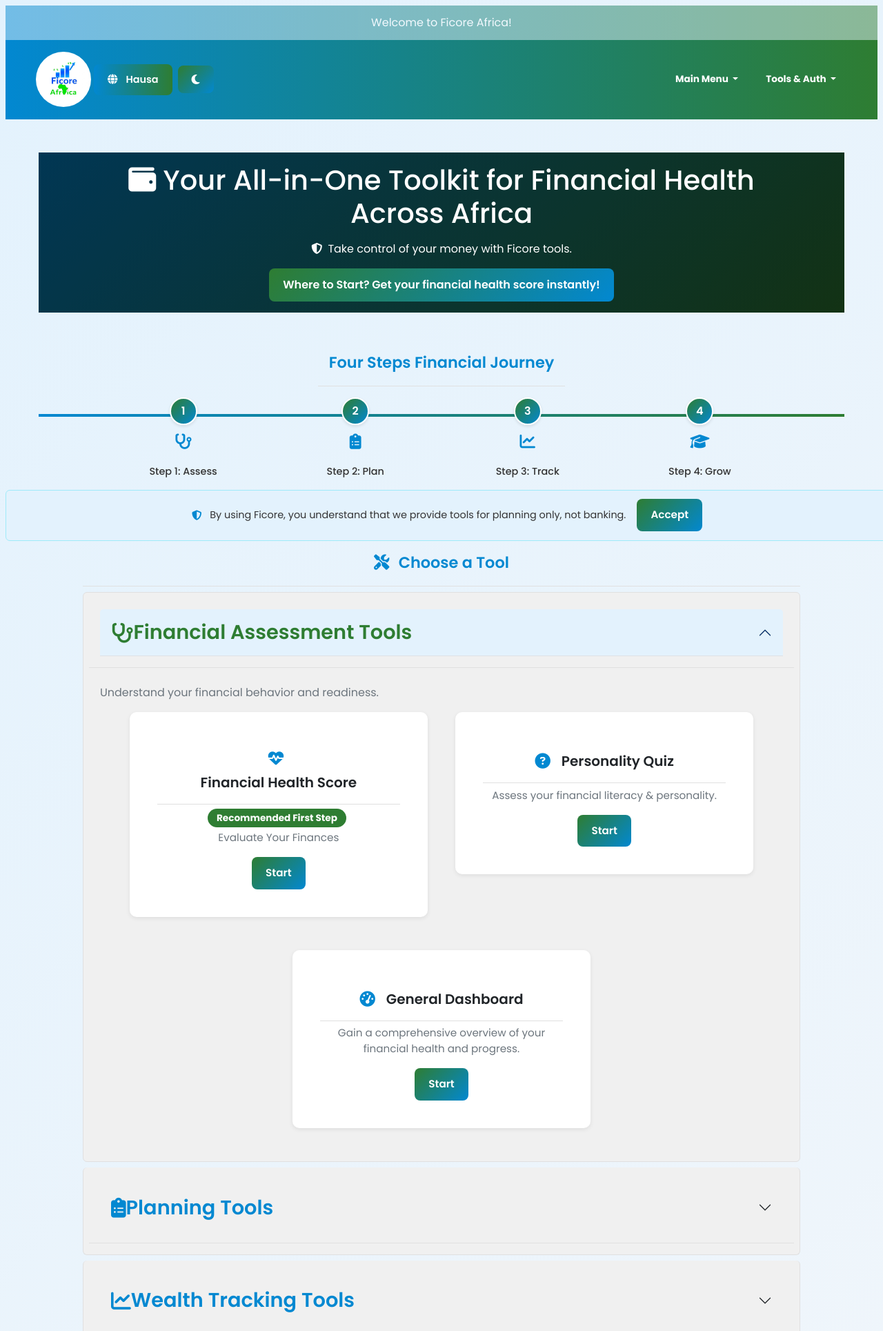
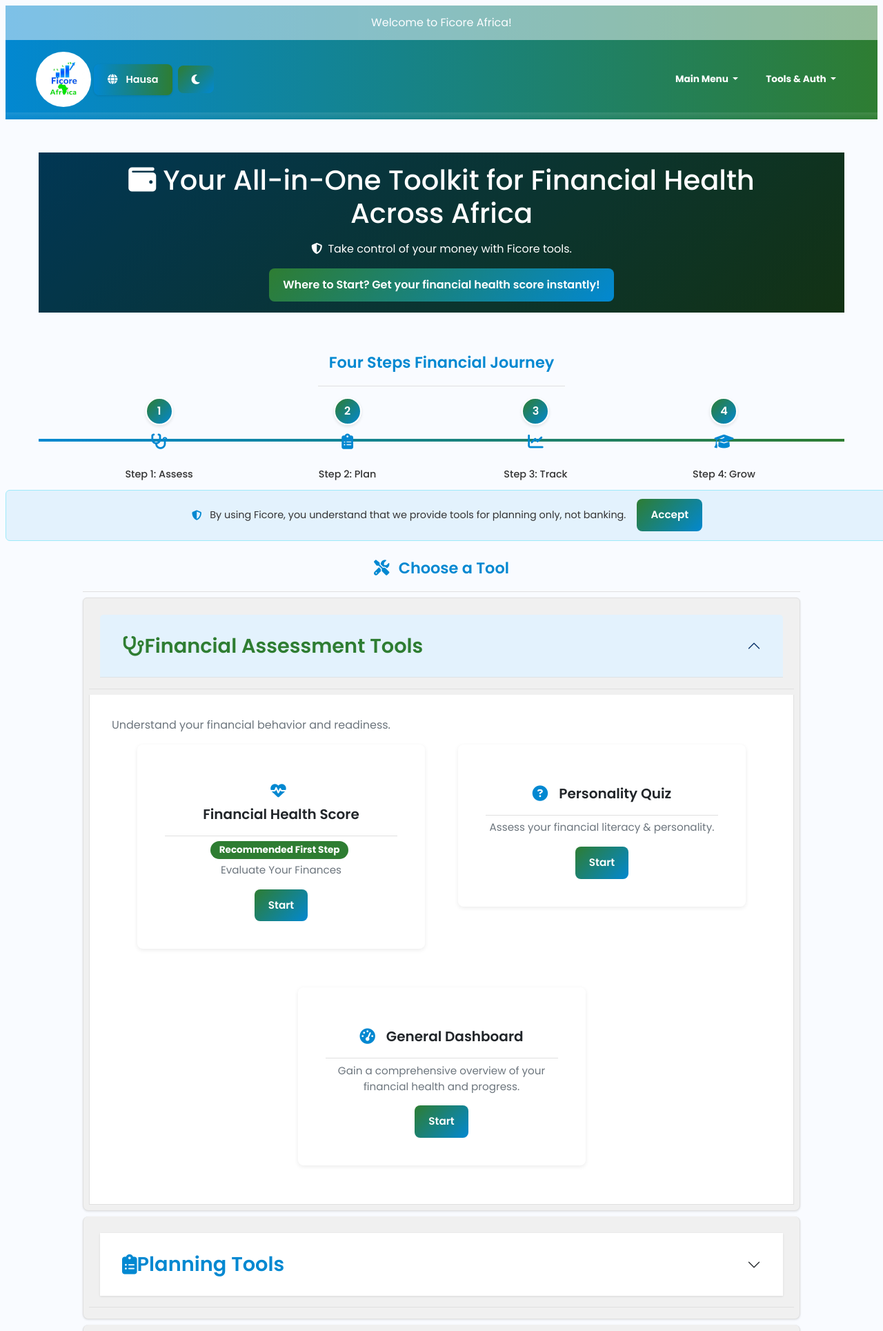
Before and after one commit to ficore-africa/FICORE-TOOLS-SUITE, a Flask app: page / in a window 1280 px wide. Shown: the top 1929 px of the page at 69% size. Run offline with Flask 3, Linux system fonts and the light colour scheme; some libraries are stand-ins or nearby versions.

Commit message:
Update styles.css

```diff
--- a/static/css/styles.css
+++ b/static/css/styles.css
@@ -1,7 +1,7 @@
 /* Define CSS Custom Properties for Colors */
 :root {
     /* Light Mode Colors */
-    --background-gradient: linear-gradient(135deg, #E3F2FD, #F5F7FA);
+    --background-gradient: #f9fbff; /* Soft blue site-wide background */
     --text-color: #333;
     --navbar-gradient: linear-gradient(90deg, #0288D1, #2E7D32);
     --header-message-gradient: linear-gradient(90deg, #0288D1, #2E7D32);
@@ -28,11 +28,11 @@
     --tool-group-border: #e0e0e0;
     --group-title: #0288D1;
     --group-subtext: #6c757d;
-    --accordion-button-bg: #f0f0f0;
+    --accordion-button-bg: #ffffff; /* Clean white for accordion cards */
     --accordion-button-bg-hover: #E3F2FD;
     --accordion-button-text: #0288D1;
     --accordion-button-text-hover: #2E7D32;
-    --accordion-border: #e0e0e0;
+    --accordion-border: #e0e0e0; /* Light border for accordion */
     --tool-header-bg: #f8f9fa;
     --tool-header-border: #ddd;
     --tool-title-gradient: linear-gradient(90deg, #2E7D32, #0288D1);
@@ -204,6 +204,18 @@ body {
     align-items: center;
     justify-content: space-between;
     padding: 0.5rem 1rem;
+    position: relative;
+}
+
+.navbar::after {
+    content: '';
+    position: absolute;
+    bottom: 0;
+    left: 0;
+    right: 0;
+    height: 10px;
+    background: linear-gradient(to bottom, rgba(255, 255, 255, 0.1), transparent);
+    pointer-events: none;
 }
 
 .navbar-brand {
@@ -496,10 +511,10 @@ body {
 /* Card */
 .card {
     background: #FFFFFF;
-    border-radius: 10px;
+    border-radius: 8px;
     box-shadow: 0 2px 6px rgba(0, 0, 0, 0.08);
     margin-bottom: 0.8rem;
-    border: 2px solid var(--card-border);
+    border: 1px solid var(--card-border);
     opacity: 0;
     transform: translateY(20px);
     animation: slideIn 0.5s forwards;
@@ -510,7 +525,7 @@ body {
 }
 
 .card.custom-card {
-    border-radius: 10px;
+    border-radius: 8px;
     border: none;
     box-shadow: 0 2px 6px rgba(0,0,0,0.08);
 }
@@ -521,6 +536,8 @@ body {
     max-width: none;
     margin: 0.5rem 0;
     padding: 1rem;
+    box-shadow: 0 2px 6px rgba(0, 0, 0, 0.08);
+    border-radius: 8px;
 }
 
 .card-body {
@@ -589,13 +621,14 @@ body {
     height: 4px;
     background: var(--journey-line-gradient-horizontal);
     z-index: 0;
+    margin-top: 2rem; /* Lowered to avoid text overlap */
 }
 
 .journey-steps {
     display: flex;
     flex-direction: row;
     flex-wrap: wrap;
-    gap: 1rem;
+    gap: 1.5rem;
     position: relative;
     width: 100%;
     max-width: 100%;
@@ -675,11 +708,15 @@ body {
 
 /* Step content (icon and text) */
 .journey-step p {
-    margin: 0.5rem 0 0;
+    margin: 0.75rem 0 0; /* Increased margin-top for balance */
     text-wrap: balance;
     white-space: normal;
     position: relative;
     z-index: 3;
+}
+
+.journey-step p strong {
+    font-weight: 600; /* Emphasize "Step X:" */
 }
 
 /* Tool Group */
@@ -703,7 +740,7 @@ body {
     display: flex;
     align-items: center;
     gap: 0.5rem;
-    color: var(--group-title);
+    color: #212529;
 }
 
 .group-subtext {
@@ -715,7 +752,7 @@ body {
 .tools-grid {
     display: flex;
     flex-direction: column;
-    gap: 0.8rem;
+    gap: 1.5rem; /* Consistent spacing */
 }
 
 /* Accordion */
@@ -725,8 +762,9 @@ body {
     color: var(--accordion-button-text);
     background-color: var(--accordion-button-bg);
     border: none;
-    padding: 0.8rem 1rem;
+    padding: 1.2rem 1.5rem; /* Increased padding */
     transition: background 0.3s ease, color 0.3s ease;
+    box-shadow: 0 1px 3px rgba(0, 0, 0, 0.1); /* Soft shadow */
 }
 
 .accordion-button:hover {
@@ -744,28 +782,36 @@ body {
 }
 
 .accordion-body {
-    padding: 0.5rem 1rem;
+    padding: 1.5rem; /* Increased padding */
+    background-color: #ffffff; /* Clean white */
+    border: 1px solid var(--accordion-border);
+    border-top: none;
 }
 
 .accordion-item {
-    border-bottom: 1px solid var(--accordion-border);
+    border: 1px solid var(--accordion-border);
+    border-radius: 8px;
     margin-bottom: 0.5rem;
     transition: max-height 0.3s ease;
+    box-shadow: 0 1px 3px rgba(0, 0, 0, 0.1); /* Soft shadow */
 }
 
 .accordion-item:last-child {
-    border-bottom: none;
+    border-bottom: 1px solid var(--accordion-border);
 }
 
 /* Tool Card */
 .tool-card h3 {
     margin-bottom: 0.4rem;
     font-size: 1.1rem;
+    font-weight: 600;
+    color: #212529;
 }
 
 .tool-card p {
     font-size: 0.85rem;
     margin-bottom: 1rem;
+    color: var(--card-text);
 }
 
 /* Financial Health Score Badge */
@@ -1576,13 +1635,14 @@ h1, h3,
         width: auto;
         height: 4px;
         background: var(--journey-line-gradient-horizontal);
+        margin-top: 2rem;
     }
 
     .journey-steps {
         flex-direction: row;
         justify-content: space-between;
         max-width: none;
-        gap: 1rem;
+        gap: 1.5rem;
         flex-wrap: nowrap;
     }
 
@@ -1604,7 +1664,7 @@ h1, h3,
     }
 
     .journey-step p {
-        margin: 0.5rem 0;
+        margin: 0.75rem 0;
     }
 
     .journey-icon {
@@ -1622,7 +1682,7 @@ h1, h3,
         flex-direction: row;
         flex-wrap: wrap;
         justify-content: center;
-        gap: 1rem;
+        gap: 1.5rem;
     }
 
     .tools-grid .col-md-4 {
@@ -1663,10 +1723,11 @@ h1, h3,
 
     .accordion-button {
         font-size: 1.6rem;
+        padding: 1.5rem 2rem;
     }
 
     .accordion-body {
-        padding: 1rem;
+        padding: 2rem;
     }
 
     .tool-header-container {
@@ -1841,4 +1902,16 @@ h1, h3,
     .testimonials-section, .why-section, .faq-section {
         padding: 2.5rem 1rem;
     }
-}
+
+    .journey-steps {
+        flex-direction: row;
+        justify-content: space-between;
+        gap: 1.5rem;
+        flex-wrap: nowrap;
+    }
+
+    .journey-step {
+        flex: 0 0 22%;
+        max-width: 22%;
+    }
+}
```
Also changed, not shown: other parts of static/css/styles.css (+51 -20 lines).
